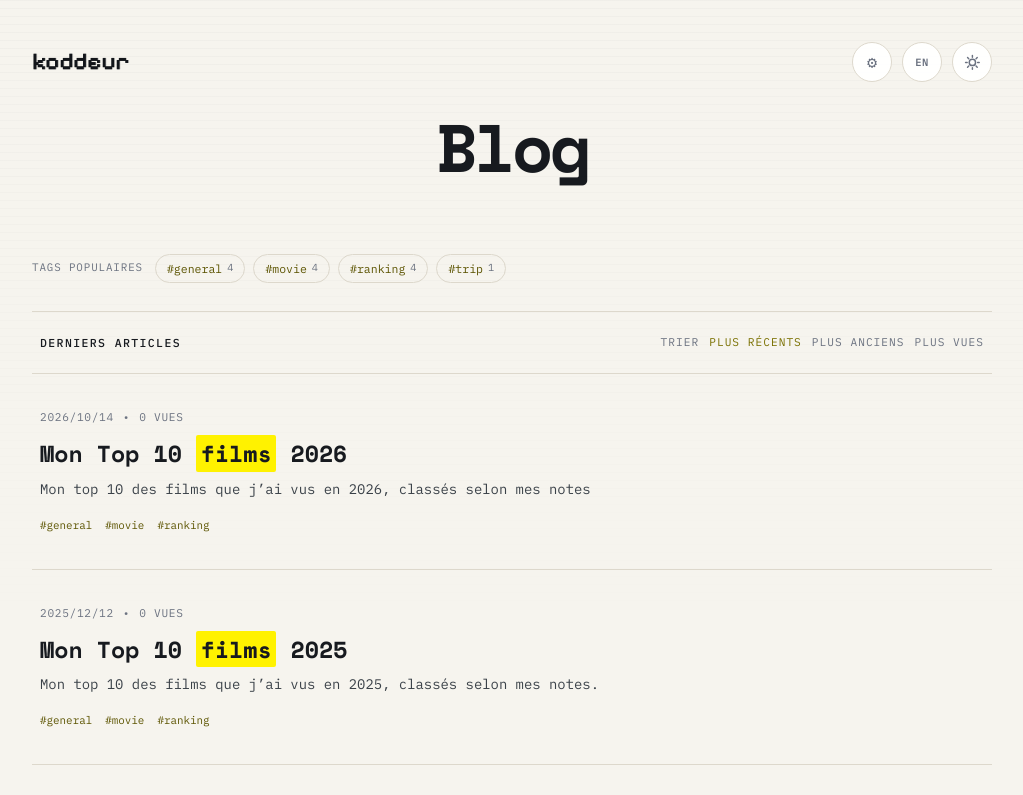
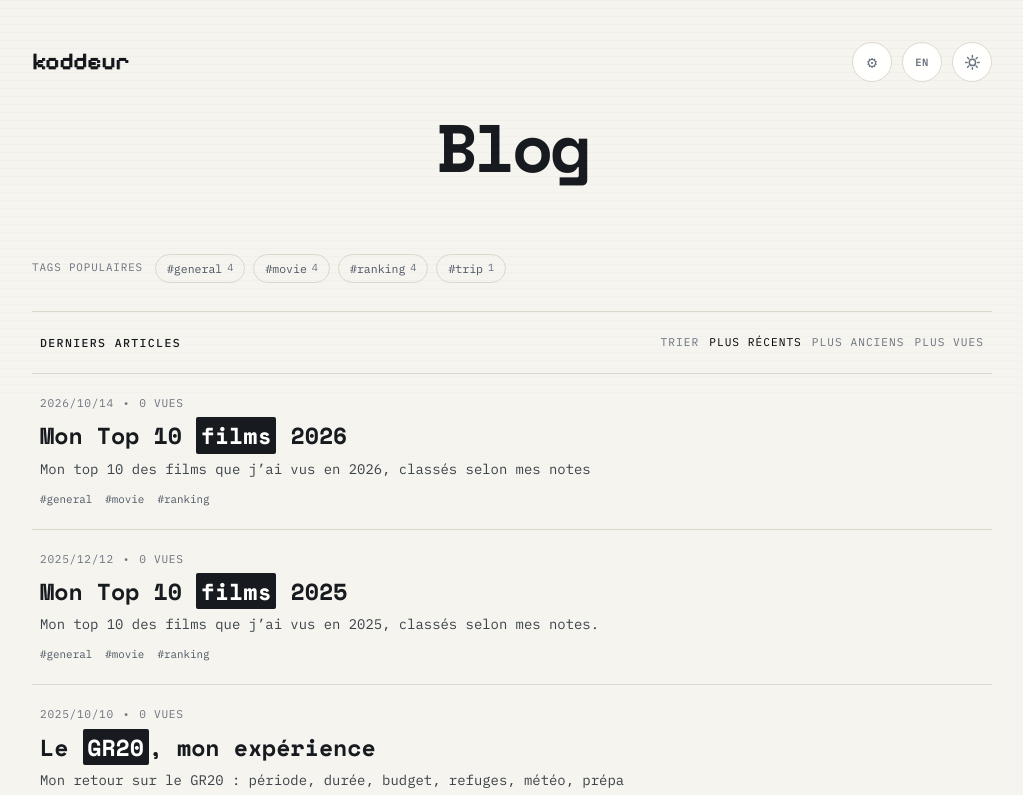
Before and after one commit to koddeur/koddeur-website, a Next.js app: page /blog in a window 1280 px wide. Shown: the top 795 px of the page, without its empty margins (128-1151 px from the left). Built offline with nearby package versions, Linux system fonts and the light colour scheme; no server answers.

Commit message:
About: first name only, new bio with cal.com link; blog in black and white with tighter rows

```diff
--- a/app/articles/[slug]/page.tsx
+++ b/app/articles/[slug]/page.tsx
@@ -44,7 +44,7 @@ export default async function ArticlePage({ params }: { params: Promise<{ slug:
     if (!hasSession) notFound();
   }
   return (
-    <main className="shell article-shell">
+    <main className="shell article-shell blog-mono">
       <header className="article-nav"><Logo href="/" mark={false} /><div className="nav-actions"><AdminLink /><LanguageToggle /><ThemeToggle /></div></header>
       <article className="article-page">
         {!article.published ? <p className="draft-banner"><Bi fr="Article désactivé — visible uniquement en admin." en="Draft article — visible to admin only." /></p> : null}
--- a/app/blog/page.tsx
+++ b/app/blog/page.tsx
@@ -39,7 +39,7 @@ export default async function BlogHome({ searchParams }: { searchParams: Promise
   });
 
   return (
-    <main className="shell">
+    <main className="shell blog-mono">
       <header className="home-header">
         <div className="home-nav"><Logo href="/" mark={false} /><div className="nav-actions"><AdminLink /><LanguageToggle /><ThemeToggle /></div></div>
         <h1 className="home-title">Blog</h1>
--- a/app/globals.css
+++ b/app/globals.css
@@ -62,6 +62,15 @@ mark { padding: .05em .2em; border-radius: 2px; color: var(--canvas); background
 /* Light theme: the darker text accent would make a muddy highlight, so marks and selection keep the bright yellow. */
 :root[data-theme="light"] mark, :root[data-theme="light"] ::selection { color: var(--ink); background: #fff200; }
 
+/* Blog and articles stay black and white: the yellow accent is swapped for greys. */
+.blog-mono { --electric: #ffffff; --electric-dim: #aab2bd; --electric-hover: #e5e7eb; --tint: 255, 255, 255; }
+:root[data-theme="light"] .blog-mono { --electric: #000000; --electric-dim: #4b5563; --electric-hover: #1f2937; --tint: 0, 0, 0; }
+:root[data-theme="light"] .blog-mono mark, :root[data-theme="light"] .blog-mono ::selection { color: var(--canvas-soft); background: var(--ink); }
+.blog-mono .tag-chip.active { background: rgba(var(--tint), .1); }
+.blog-mono .article-card:hover { background: rgba(var(--tint), .06); }
+.blog-mono .ranking-item.top-1 { background: rgba(var(--tint), .06); }
+.blog-mono .prose-table tbody tr:hover { background: rgba(var(--tint), .05); }
+
 .shell { width: min(100% - 48px, 960px); margin: 0 auto; min-height: 100vh; min-height: 100svh; padding: 42px 0 28px; position: relative; }
 .shell::before { content: ""; position: fixed; inset: 0; pointer-events: none; opacity: .5; background-image: linear-gradient(var(--scanline) 1px, transparent 1px); background-size: 100% 8px; mask-image: linear-gradient(to bottom, black, transparent 85%); }
 .home-header { padding: 0 0 70px; text-align: center; }
@@ -90,13 +99,13 @@ mark { padding: .05em .2em; border-radius: 2px; color: var(--canvas); background
 .sort-control a { color: var(--muted); transition: color .2s; }
 .sort-control a:hover { color: var(--electric); }
 .sort-control a.active { color: var(--electric); }
-.article-card { position: relative; display: grid; grid-template-columns: 1fr auto; gap: 18px; padding: 34px 8px; border-bottom: 1px solid var(--line); transition: background .2s ease; cursor: pointer; }
+.article-card { position: relative; display: grid; grid-template-columns: 1fr auto; gap: 18px; padding: 20px 8px; border-bottom: 1px solid var(--line); transition: background .2s ease; cursor: pointer; }
 .article-card:hover { background: rgba(255, 242, 0, .09); }
 .article-meta, .article-kicker { display: flex; gap: 9px; align-items: center; color: var(--muted); font-size: .7rem; letter-spacing: .06em; text-transform: uppercase; }
-.article-card h2 { margin: 12px 0 8px; font-family: "Space Mono", monospace; font-size: clamp(1.08rem, 2.5vw, 1.45rem); line-height: 1.35; font-weight: 700; }
+.article-card h2 { margin: 8px 0 6px; font-family: "Space Mono", monospace; font-size: clamp(1.08rem, 2.5vw, 1.45rem); line-height: 1.35; font-weight: 700; }
 .article-card h2 a { border-bottom: 1px solid transparent; transition: color .2s, border .2s; }
 .article-card:hover h2 a { color: var(--electric); }.article-card h2 a::after { content: ""; position: absolute; inset: 0; z-index: 1; }
-.article-card .tag-row a { position: relative; z-index: 2; }
+.article-card .tag-row { margin-top: 10px; }.article-card .tag-row a { position: relative; z-index: 2; }
 
 .article-card p { max-width: 650px; margin: 0; color: var(--body-soft); font-size: .87rem; }
 .tag-row { display: flex; flex-wrap: wrap; gap: 7px 13px; margin-top: 16px; color: var(--electric-dim); font-size: .68rem; }
@@ -140,6 +149,7 @@ footer { display: flex; justify-content: space-between; margin-top: 38px; color:
 .about-identity h2 { margin: 0; color: var(--ink); font-family: "Space Mono", monospace; font-size: clamp(1.3rem, 3vw, 1.7rem); letter-spacing: -.03em; }
 .about-identity p { margin: 8px 0 0; color: var(--muted); font-size: .78rem; letter-spacing: .03em; text-transform: uppercase; }
 .about-bio { max-width: 660px; margin: 0 0 46px; color: var(--body-soft); font-size: .95rem; line-height: 1.85; }
+.about-bio a { color: inherit; text-decoration: underline; text-underline-offset: 3px; }
 .about-section { margin-top: 42px; margin-bottom: 42px; }
 .about-section + .about-section { margin-top: 90px; }
 .about-section h2 { margin: 0 0 8px; padding-bottom: 14px; border-bottom: 1px solid var(--line); color: var(--ink); font-family: "Space Mono", monospace; font-size: 1.05rem; letter-spacing: -.02em; }
--- a/components/about-photo.tsx
+++ b/components/about-photo.tsx
@@ -9,10 +9,10 @@ export function AboutPhoto() {
   return (
     <>
       <button type="button" className="about-photo" onClick={() => dialogRef.current?.showModal()} aria-label="Agrandir la photo">
-        <Image src="/mael-beach.jpg" alt="Mael Avennec" width={280} height={280} />
+        <Image src="/mael-beach.jpg" alt="Mael" width={280} height={280} />
       </button>
       <dialog ref={dialogRef} className="photo-lightbox" onClick={() => dialogRef.current?.close()}>
-        <Image src="/mael-beach.jpg" alt="Mael Avennec" width={533} height={533} sizes="min(90vw, 90vh)" />
+        <Image src="/mael-beach.jpg" alt="Mael" width={533} height={533} sizes="min(90vw, 90vh)" />
       </dialog>
     </>
   );
```
Also changed, not shown: components/about-content.tsx (+6 -3 lines), tasks/lessons.md (+2 -0 lines), 1 other file (tests, documents, lock files or other folders).
